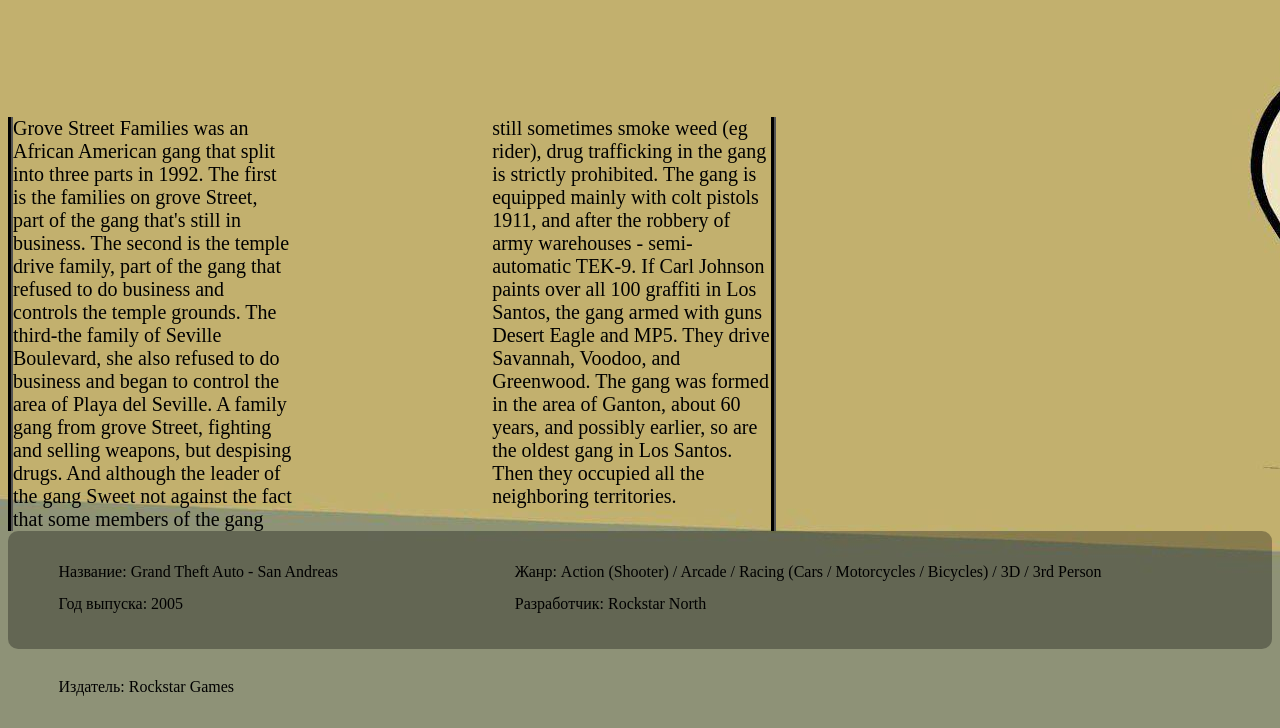
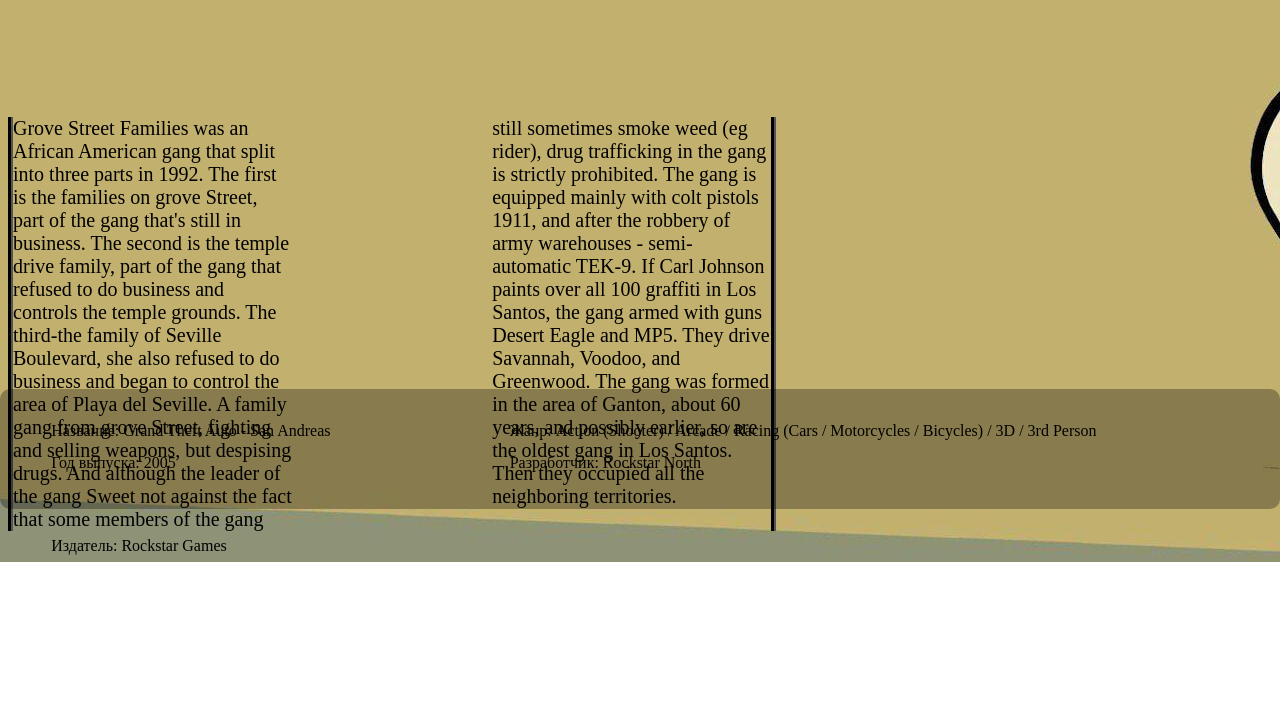
Before and after one commit to Slavik1999/ORMEDIA, a plain HTML site: page 4/index.html in a window 1280 px wide. Shown: the part 291-1019 px from the top of the page. After the commit the page ends 830 px from the top, so only its background shows below. Drawn offline with Linux system fonts and the light colour scheme.

Commit message:
feat:add fixed footer

```diff
--- a/4/css/4.css
+++ b/4/css/4.css
@@ -6,7 +6,6 @@ body{
     background:url(../img/YCdWTJ.jpg);
     background-size: inherit;
     width: auto;
-    /* height: 100%; */
 }
 #Head{
     position: fixed;
@@ -22,55 +21,32 @@ body{
     background-color: rgba(0,0,0,0.3);
     line-height: 10%;
     border: 3px solid black;
-    /* outline:3px solid black; */
 }
 #Head:hover{
     background-color:rgba(0,204,0,0.3);
     opacity: 1;
 }
 #a2{
-    /* float: right; */
     transform: scaleX(-1);
     height: 60px;
     width: 100px;
-    /* position: absolute; */
-    /* margin: auto; */
-    /* top: 0;
-    bottom: 0;
-    right:1%; */
     margin: 0 10px;
 }
 #a1{
-    /* position: relative; */
-    /* margin: auto; */
-    /* top:0;
-    bottom: 0; */
     height: 60px;
     width: 100px;
     margin: 0 10px;
-    /* position: absolute;
-    margin: auto;
-    top: 0;
-    bottom: 0; */
-    /* left: 1%; */
 }
 #TextHead{
-    /* position: absolute; */
     font-size: 90px;
     font-family: "Pricedown";
-    /* top:-50%; */
-    /* left:50%; */
-    /* transform:translate(-50%); */
+
 }
 #TextMid{
-    /* position: absolute; */
+    height: auto;
     width: 60%;
-    height: 275 px;
     column-count: 2;
     column-gap: 200px;
-    top: 525px;
-    left: 80px;
-    right: 0;
     border-right: 5px groove black;
     border-left: 5px groove black;
     font-family:'Times New Roman', Times, serif;
@@ -78,11 +54,13 @@ body{
     font-size: 20px;
 }
 #Foot{
-    /* position: absolute; */
     display: block;
-    /* top:850px; */
-    /* left:-2px; */
-    /* width: 100%; */
+    position: absolute;
+    margin-top: 50px;
+    right: 0;
+    left: 0;
+    bottom: 0;
+    width: 100%;
     height: 15%;
     background-color: rgba(0,0,0,0.3);
     border-radius: 10px;
@@ -101,10 +79,6 @@ body{
     font-size: 16px
 }
 #GTA{
-    /* position: absolute ; */
-    /* top:20%; */
-    /* left:50%; */
-    /* transform:translate(-50%); */
     display: flex;
     align-items: center;
     justify-content: center;
```
